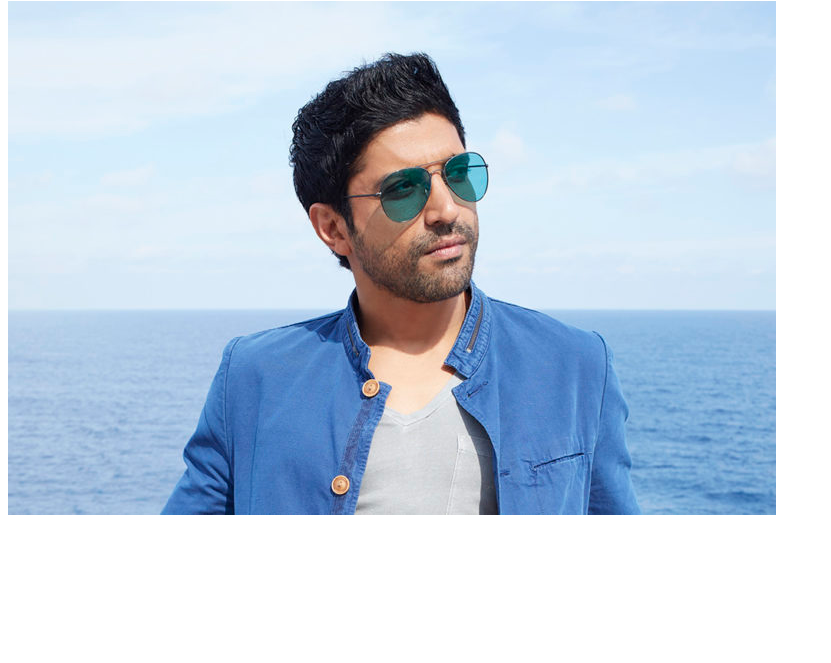
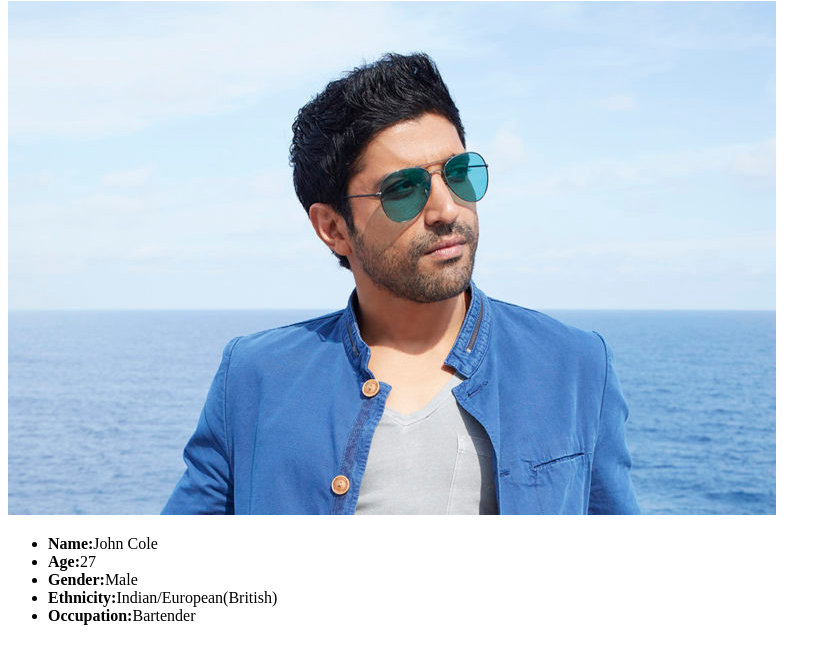
Before and after one commit to jeffreyornm/data-design, a plain HTML site: page epic/persona.html in a window 1280 px wide. Shown: the part 79-742 px from the top of the page, without its empty margins (0-831 px from the left). Drawn offline with Linux system fonts and the light colour scheme.

Commit message:
added ul (unordered list) and fleshed out the persona.

```diff
--- a/epic/persona.html
+++ b/epic/persona.html
@@ -7,5 +7,14 @@
 <body>
 <H1><strong>Persona:</strong></H1>
 
-<img src="data-design-persona-img.jpg" alt="John Cole" height="514" width="768"/></body>
+<img src="data-design-persona-img.jpg" alt="John Cole" height="514" width="768"/>
+<ul>
+    <li><strong>Name:</strong>John Cole</li>
+    <li><strong>Age:</strong>27</li>
+    <li><strong>Gender:</strong>Male</li>
+    <li><strong>Ethnicity:</strong>Indian/European(British)</li>
+    <li><strong>Occupation:</strong>Bartender</li>
+
+</ul>
+</body>
 </html>
```
